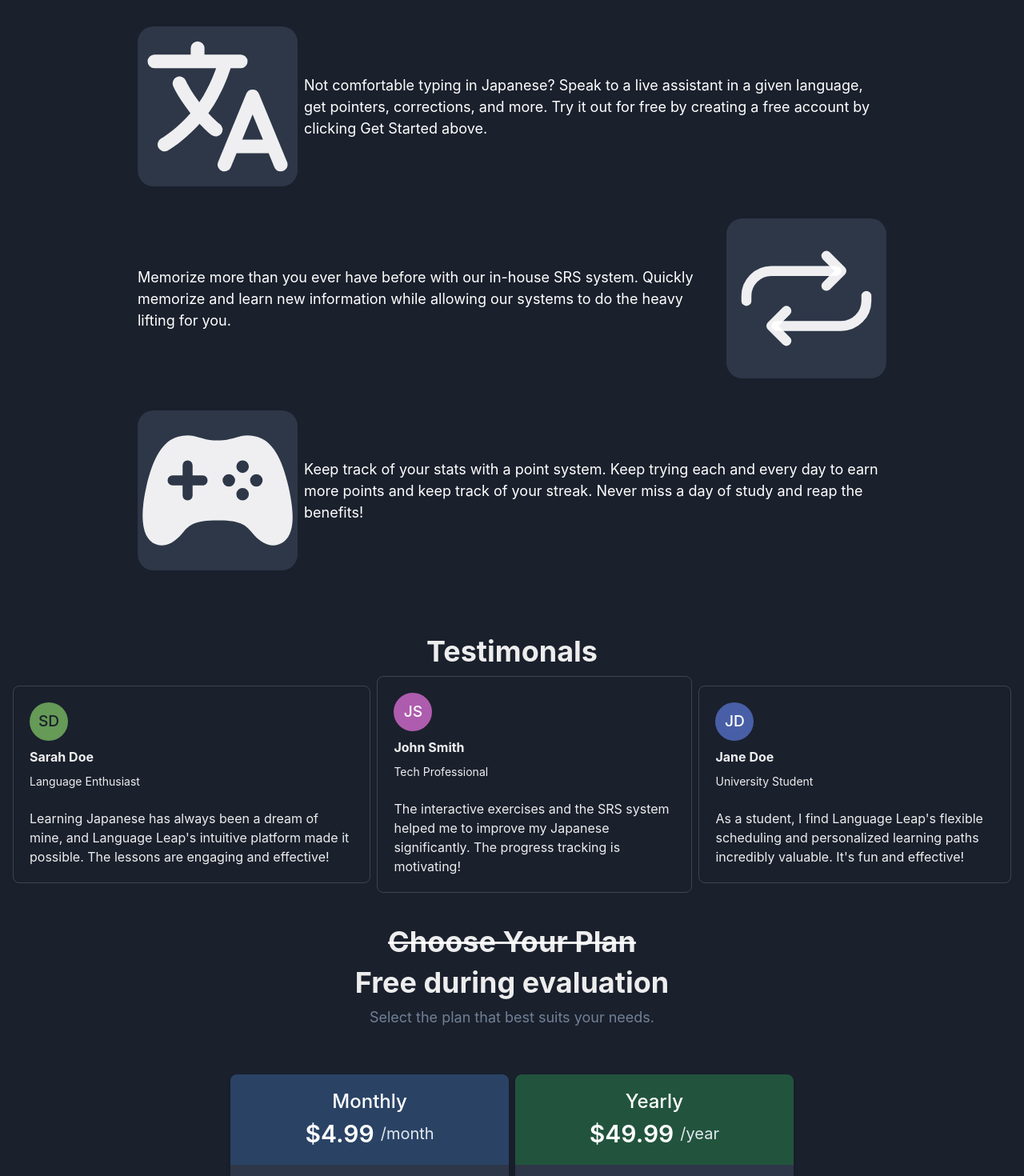
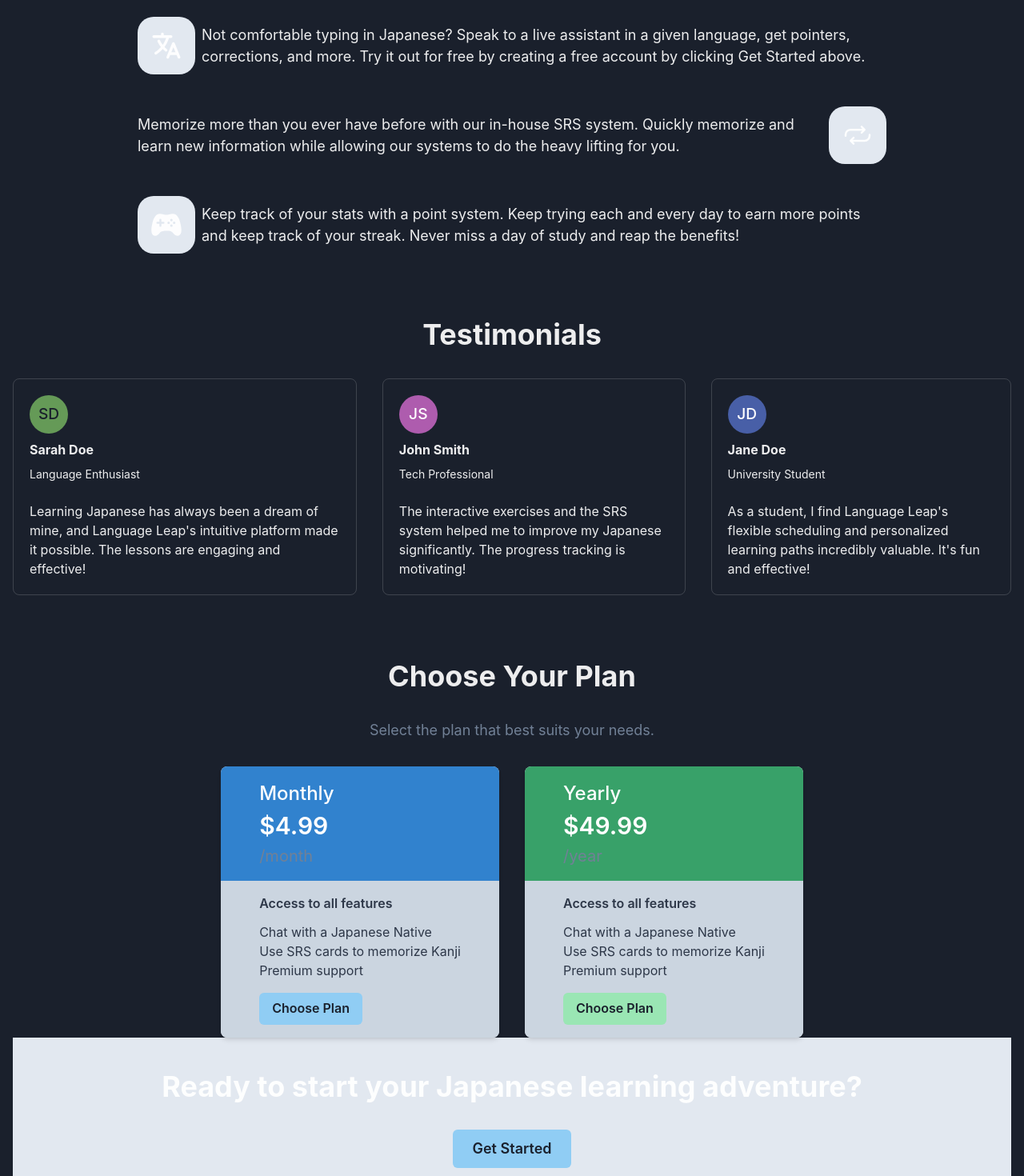
Before and after one commit to bobcat4848/languagelearning, a Next.js app: page / in a window 1280 px wide. Shown: the part 640-2110 px from the top of the page at 80% size. Built offline with nearby package versions, Linux system fonts and the light colour scheme.

Commit message:
Adding color mode swap and fixing font issues
Adding color mode swap and fixing font issues

```diff
--- a/package.json
+++ b/package.json
@@ -12,6 +12,8 @@
     "@auth0/nextjs-auth0": "^3.5.0",
     "@chakra-ui/icons": "^2.1.1",
     "@chakra-ui/react": "^2.8.2",
+    "@chakra-ui/theme": "^3.3.1",
+    "@chakra-ui/theme-tools": "^2.1.2",
     "@emotion/react": "^11.11.4",
     "@emotion/styled": "^11.11.0",
     "axios": "^1.6.8",
--- a/src/app/page.js
+++ b/src/app/page.js
@@ -1,3 +1,4 @@
+'use client'
 import {
     Box,
     Button,
@@ -7,18 +8,17 @@
     VStack,
     HStack,
     Spacer,
-    Avatar,
+    Avatar
 } from '@chakra-ui/react';
 
 import { IoLanguage, IoRepeat, IoGameController } from "react-icons/io5";
 import Navbar from '../components/Navbar';
 
-
 export default function Home() {
 
     return (
         <Box>
-        <Navbar/>
+            <Navbar />
             <Container maxW="container.xl" py={10}>
                 <Box
                     backgroundImage="images/header.jpg"
@@ -27,55 +27,50 @@
                     borderRadius="20"
                     py={200}
                 >
-                <VStack my="-100px">
+                    <VStack my="-100px" textAlign="center">
                         <Heading color="gray.800">Language Leap</Heading>
                         <Text color="gray.700">If you want to learn, we're here to teach.</Text>
 
-                    <Box textAlign="center" pt={5}>
                         <Heading color="gray.700">Discover Japanese learning</Heading>
                         <Text mt={4} fontSize="lg" color="gray.700">Join our community and start your journey to fluency today!</Text>
-                    </Box>
+
                         <HStack>
                             <Button colorScheme="blue" variant="solid" size="lg">Get Started</Button>
-                        <Button bgColor="gray.700" variant="solid" size="lg">Learn More</Button>
+                            <Button colorScheme="gray" variant="solid" size="lg">Learn More</Button>
                         </HStack>
                     </VStack>
                 </Box>
 
-            <Box>
-
-            </Box>
-
-            <Spacer/>
+                <Spacer />
 
                 <VStack w="75%" m="auto" mt={20} spacing={10}>
                     <HStack>
-                    <Box bgColor="gray.700" borderRadius="20">
-                        <IoLanguage size={200} />
+                        <Box bgColor="gray.200" borderRadius="20" p={4}>
+                            <IoLanguage size={40} />
                         </Box>
-                    <Text fontSize="lg" color="white">Not comfortable typing in Japanese? Speak to a live assistant in a given language, get pointers, corrections, and more. Try it out for free by creating a free account by clicking Get Started above.</Text>
+                        <Text fontSize="lg">Not comfortable typing in Japanese? Speak to a live assistant in a given language, get pointers, corrections, and more. Try it out for free by creating a free account by clicking Get Started above.</Text>
                     </HStack>
                     <HStack>
-                    <Text fontSize="lg" color="white">Memorize more than you ever have before with our in-house SRS system. Quickly memorize and learn new information while allowing our systems to do the heavy lifting for you.</Text>
-                    <Box bgColor="gray.700" borderRadius="20">
-                        <IoRepeat size={200}/>
+                        <Text fontSize="lg">Memorize more than you ever have before with our in-house SRS system. Quickly memorize and learn new information while allowing our systems to do the heavy lifting for you.</Text>
+                        <Box bgColor="gray.200" borderRadius="20" p={4}>
+                            <IoRepeat size={40}/>
                         </Box>
                     </HStack>
                     <HStack>
-                    <Box bgColor="gray.700" borderRadius="20">
-                        <IoGameController size={200}/>
+                        <Box bgColor="gray.200" borderRadius="20" p={4}>
+                            <IoGameController size={40}/>
                         </Box>
-                    <Text fontSize="lg" color="white">Keep track of your stats with a point system. Keep trying each and every day to earn more points and keep track of your streak. Never miss a day of study and reap the benefits!</Text>
+                        <Text fontSize="lg">Keep track of your stats with a point system. Keep trying each and every day to earn more points and keep track of your streak. Never miss a day of study and reap the benefits!</Text>
                     </HStack>
                 </VStack>
 
-            <VStack mt={20}>
-                <Heading>Testimonals</Heading>
+                <VStack mt={20} spacing={8} align="center">
+                    <Heading as="h2">Testimonials</Heading>
 
-                <HStack>
+                    <HStack spacing={8}>
                         <Box maxW="lg" borderWidth="1px" borderRadius="lg" overflow="hidden" p={5}>
                             <VStack align="start">
-                            <Avatar name="Sarah Doe" src="" />
+                                <Avatar name="Sarah Doe" />
                                 <Text fontWeight="bold">Sarah Doe</Text>
                                 <Text fontSize="sm">Language Enthusiast</Text>
                                 <Text mt={4}>Learning Japanese has always been a dream of mine, and Language Leap's intuitive platform made it possible. The lessons are engaging and effective!</Text>
@@ -84,7 +79,7 @@
 
                         <Box maxW="lg" borderWidth="1px" borderRadius="lg" overflow="hidden" p={5}>
                             <VStack align="start">
-                            <Avatar name="John Smith" src="" />
+                                <Avatar name="John Smith" />
                                 <Text fontWeight="bold">John Smith</Text>
                                 <Text fontSize="sm">Tech Professional</Text>
                                 <Text mt={4}>The interactive exercises and the SRS system helped me to improve my Japanese significantly. The progress tracking is motivating!</Text>
@@ -93,7 +88,7 @@
 
                         <Box maxW="lg" borderWidth="1px" borderRadius="lg" overflow="hidden" p={5}>
                             <VStack align="start">
-                            <Avatar name="Jane Doe" src="" />
+                                <Avatar name="Jane Doe" />
                                 <Text fontWeight="bold">Jane Doe</Text>
                                 <Text fontSize="sm">University Student</Text>
                                 <Text mt={4}>As a student, I find Language Leap's flexible scheduling and personalized learning paths incredibly valuable. It's fun and effective!</Text>
@@ -101,78 +96,52 @@
                         </Box>
                     </HStack>
                 </VStack>
-        </Container>
 
-        <VStack spacing={2} textAlign="center">
-            <Heading as="del" fontSize="4xl">Choose Your Plan</Heading>
-            <Heading>Free during evaluation</Heading>
+                <VStack mt={20} spacing={8} align="center">
+                    <Heading as="h2">Choose Your Plan</Heading>
                     <Text fontSize="lg" color={'gray.500'}>
                         Select the plan that best suits your needs.
                     </Text>
 
-            <HStack textAlign="center" justify="center" py={50}>
-                <Box w="full" shadow="md" rounded="lg" overflow="hidden" bg="gray.800">
-                    <Box py={4} px={12} bg="blue.800" color="white">
-                        <Text fontWeight="500" fontSize="2xl">
-                            Monthly
-                        </Text>
-                        <HStack justifyContent="center">
-                            <Text fontSize="3xl" fontWeight="600">
-                                $4.99
-                            </Text>
-                            <Text fontSize="xl" color="gray.200">
-                                /month
-                            </Text>
-                        </HStack>
+                    <HStack spacing={8}>
+                        <Box w="full" shadow="md" rounded="lg" overflow="hidden" bg="gray.200">
+                            <Box py={4} px={12} bg="blue.500" color="white">
+                                <Text fontWeight="500" fontSize="2xl">Monthly</Text>
+                                <Text fontSize="3xl" fontWeight="600">$4.99</Text>
+                                <Text fontSize="xl" color="gray.500">/month</Text>
                             </Box>
-                    <Box h="100%" py={4} px={12} bg="gray.700" color="white">
+                            <Box py={4} px={12} bg="gray.300" color="gray.700">
                                 <Text fontWeight="600">Access to all features</Text>
-                        <Text mt={5}>Chat with a Japanese Native</Text>
-                        <Text mt={5}>Use SRS cards to memorize Kanji</Text>
-                        <Text mt={5}>Premium support</Text>
+                                <Text mt={3}>Chat with a Japanese Native</Text>
+                                <Text>Use SRS cards to memorize Kanji</Text>
+                                <Text>Premium support</Text>
                                 <Button mt={4} colorScheme="blue">Choose Plan</Button>
                             </Box>
                         </Box>
 
-                <Box w="full" bg="black" shadow="md" rounded="lg" overflow="hidden">
-                    <Box py={4} px={12} bg="green.800" color="white">
-                        <Text fontWeight="500" fontSize="2xl">
-                            Yearly
-                        </Text>
-                        <HStack justifyContent="center">
-                            <Text fontSize="3xl" fontWeight="600">
-                                $49.99
-                            </Text>
-                            <Text fontSize="xl" color="gray.200">
-                                /year
-                            </Text>
-                        </HStack>
+                        <Box w="full" shadow="md" rounded="lg" overflow="hidden" bg="gray.200">
+                            <Box py={4} px={12} bg="green.500" color="white">
+                                <Text fontWeight="500" fontSize="2xl">Yearly</Text>
+                                <Text fontSize="3xl" fontWeight="600">$49.99</Text>
+                                <Text fontSize="xl" color="gray.500">/year</Text>
                             </Box>
-                    <Box py={4} px={12} bg="gray.700" color="white">
+                            <Box py={4} px={12} bg="gray.300" color="gray.700">
                                 <Text fontWeight="600">Access to all features</Text>
-                        <Text mt={5}>Chat with a Japanese Native</Text>
-                        <Text mt={5}>Use SRS cards to memorize Kanji</Text>
-                        <Text mt={5}>Premium support</Text>
+                                <Text mt={3}>Chat with a Japanese Native</Text>
+                                <Text>Use SRS cards to memorize Kanji</Text>
+                                <Text>Premium support</Text>
                                 <Button mt={4} colorScheme="green">Choose Plan</Button>
                             </Box>
                         </Box>
                     </HStack>
                 </VStack>
 
-
-        <VStack bgColor="gray.700" pt={10}>
-            <Box textAlign="center">
+                <VStack py={10} spacing={8} align="center" bg="gray.200">
                     <Heading>Ready to start your Japanese learning adventure?</Heading>
-                <Button mt={5} colorScheme="blue" variant="solid" size="lg">Get Started</Button>
-            </Box>
-
-            <Box as="footer" py={10}>
-            <Text align="center">&copy; {new Date().getFullYear()} Language Leap. All rights reserved.</Text>
-            </Box>
+                    <Button colorScheme="blue" variant="solid" size="lg">Get Started</Button>
+                    <Text>&copy; {new Date().getFullYear()} Language Leap. All rights reserved.</Text>
                 </VStack>
-
-
-
+            </Container>
         </Box>
     );
 }
--- a/src/components/AccountNavbar.js
+++ b/src/components/AccountNavbar.js
@@ -4,7 +4,7 @@
 import Link from 'next/link';
 import { signOut } from "next-auth/react";
 import { useToast } from '@chakra-ui/react';
-
+import ColorModeToggle from './darkModeToggle';
 const AccountNavbar = () => {
   const toast = useToast();
   const bgColor = useColorModeValue('white', 'gray.700');
@@ -27,6 +27,7 @@
             <Heading as="h3" size="lg" color="white">Language Leap</Heading>
         </Link>
         <HStack>
+        <ColorModeToggle/>
         <Link href="/dashboard" passHref>
             <Button leftIcon={<FaTasks />} colorScheme="blue" variant="ghost">Dashboard</Button>
           </Link>
--- a/src/components/Navbar.js
+++ b/src/components/Navbar.js
@@ -25,7 +25,7 @@
     Text,
     Tooltip
 } from '@chakra-ui/react';
-
+import ColorModeToggle from './darkModeToggle';
 export default function Navbar() {
     return (
         <Box>
@@ -40,6 +40,7 @@
                 </Box>
                 <Spacer />
                 <ButtonGroup gap='2'>
+                    <ColorModeToggle/>
                     <Button as="a" href="/login">
                         Login
                     </Button>
--- /dev/null
+++ b/src/components/darkModeToggle.js
@@ -0,0 +1,14 @@
+
+import { useColorMode, Button } from '@chakra-ui/react';
+
+function ColorModeToggle() {
+  const { colorMode, toggleColorMode } = useColorMode();
+
+  return (
+    <Button onClick={toggleColorMode}>
+      {colorMode === 'light' ? 'Dark Mode' : 'Light Mode'}
+    </Button>
+  );
+}
+
+export default ColorModeToggle;
```
Also changed, not shown: 1 other file (tests, documents, lock files or other folders). Lines whose indentation alone changed are shown as unchanged.
